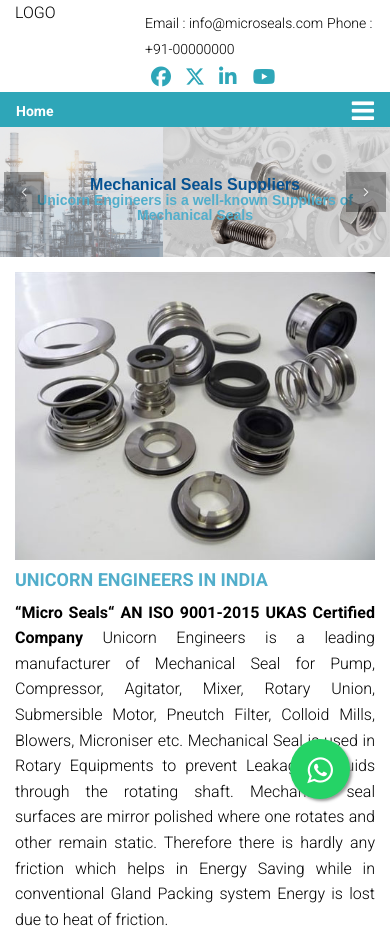
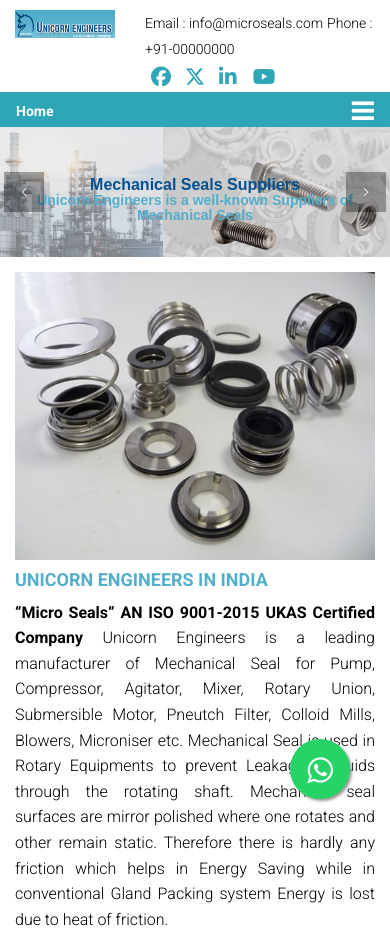
Before and after one commit to gv-gaurav/bolt-website, a plain HTML site: page index.html in a window 390 px wide. Shown: the top 935 px of the page. Drawn offline with nearby package versions, Linux system fonts and the light colour scheme.

Commit message:
mobile logo correction

```diff
--- a/index.html
+++ b/index.html
@@ -152,8 +152,8 @@
         <div class="container">
             <div class="row">
                 <div class="col-xs-4 mobi-area">
-                    <!-- <img src="images/micro-seals.png" alt="Mechanical Seals Manufacturer - Micro seals"class="logo-dark show-logo"> -->
-                     LOGO
+                    <img src="images/logo.gif" alt="Mechanical Seals Manufacturer - Micro seals"class="logo-dark show-logo">
+
                 </div>
                 <div class="col-xs-8 mobi-area">
                 	<div class="info-text">
```
